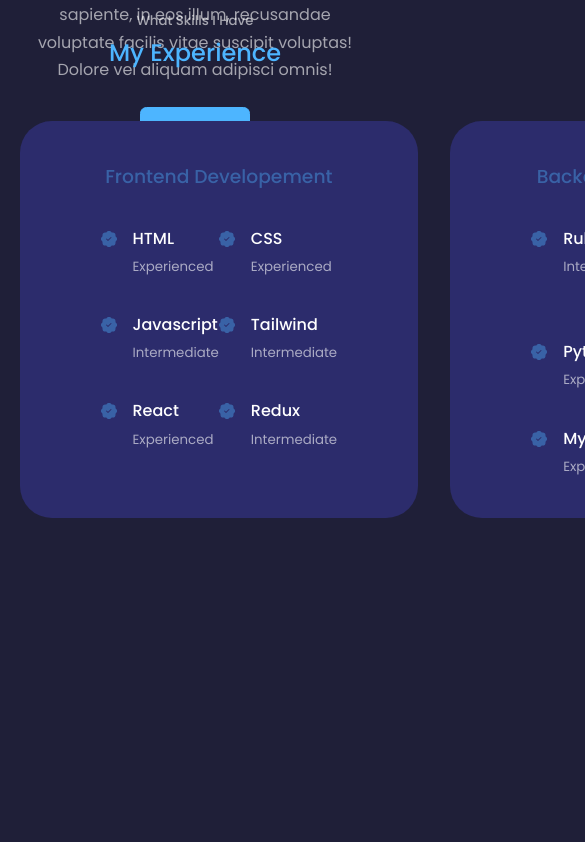
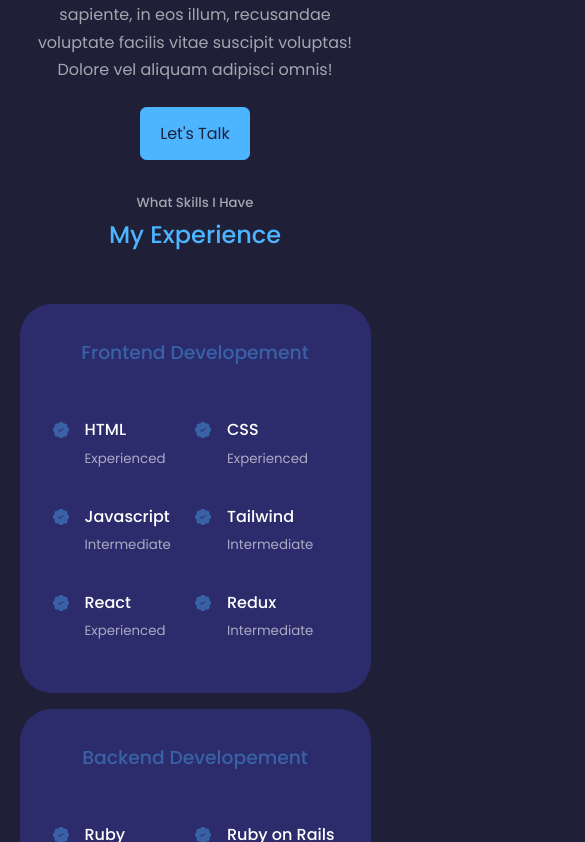
Before and after one commit to selma-belhadj/portfolio-project, a React (Create React App) app: page / in a window 390 px wide. Shown: the part 1742-2584 px from the top of the page, 585 px wide, since content can reach past the window. Built offline with nearby package versions, Linux system fonts and the light colour scheme.

Commit message:
Made the experience component design responsive

```diff
--- a/src/components/experience/experience.css
+++ b/src/components/experience/experience.css
@@ -39,3 +39,39 @@
     margin-top: 6px;
     color: var(--color-primary-variant);
 }
+
+/* ================= MEDIA QUERIES (MEDIUM DEVICES) ===================*/
+
+@media screen and (max-width: 1024px) {
+    .experience__container {
+        grid-template-columns: 1fr;
+    }
+
+    .experience__container > div {
+        width: 80%;
+        padding: 2rem;
+        margin: 0 auto;
+    }
+
+    .experience__content {
+        padding: 1rem;
+    }
+
+    .experience__content p {
+        margin: 1rem 0 1.5rem;
+    }
+}
+
+/* ================= MEDIA QUERIES (SMALL DEVICES) ===================*/
+
+@media screen and (max-width: 600px) {
+    .experience__container {
+        gap: 1rem;
+    }
+
+    .experience__container > div {
+        width: 100%;
+        padding: 2rem 1rem;
+        margin: 0 auto;
+    }
+}
--- a/src/index.css
+++ b/src/index.css
@@ -61,7 +61,6 @@ h1 {
 
 section {
     margin-top: 8rem;
-    height: 100vh;
 }
 
 section > h2,
```
